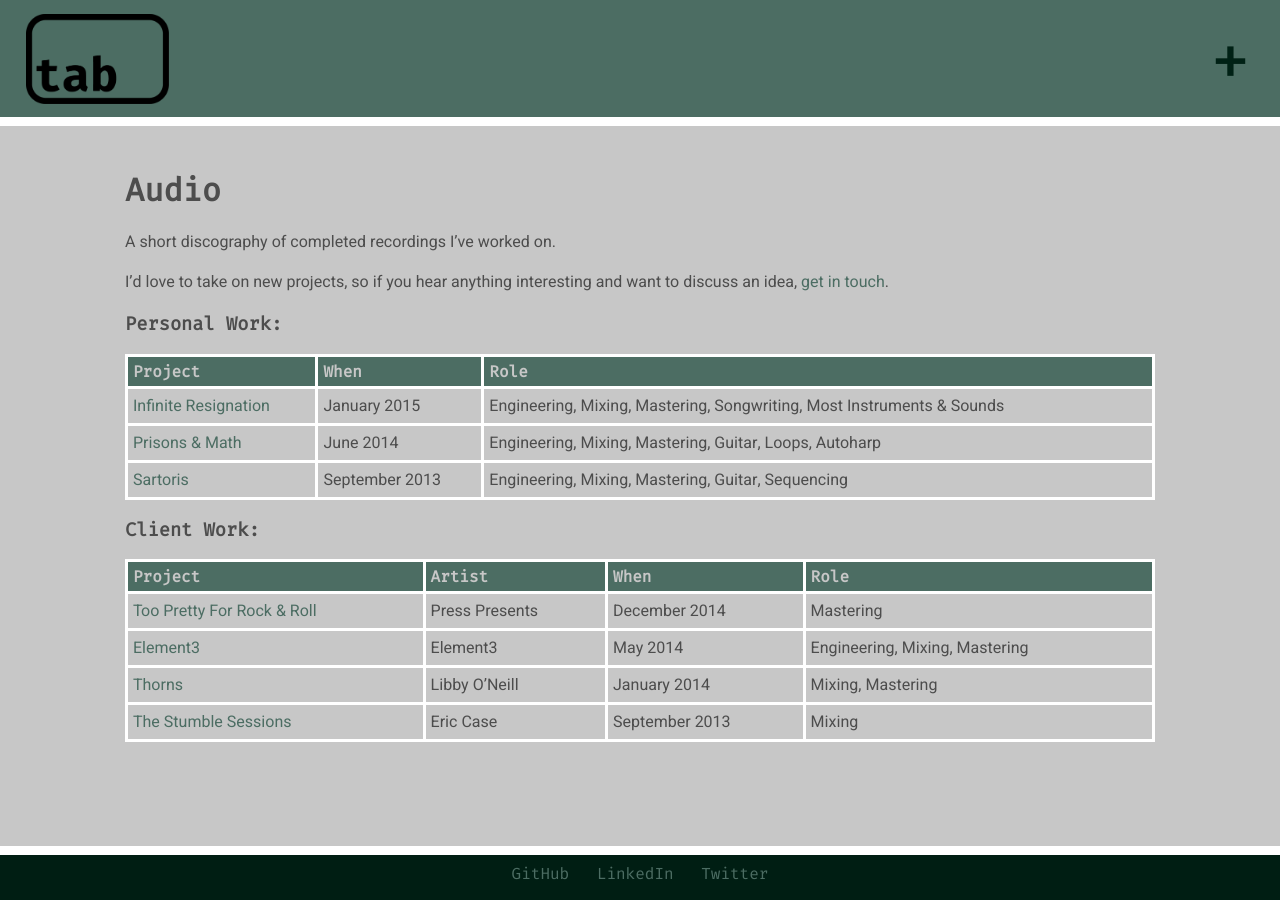
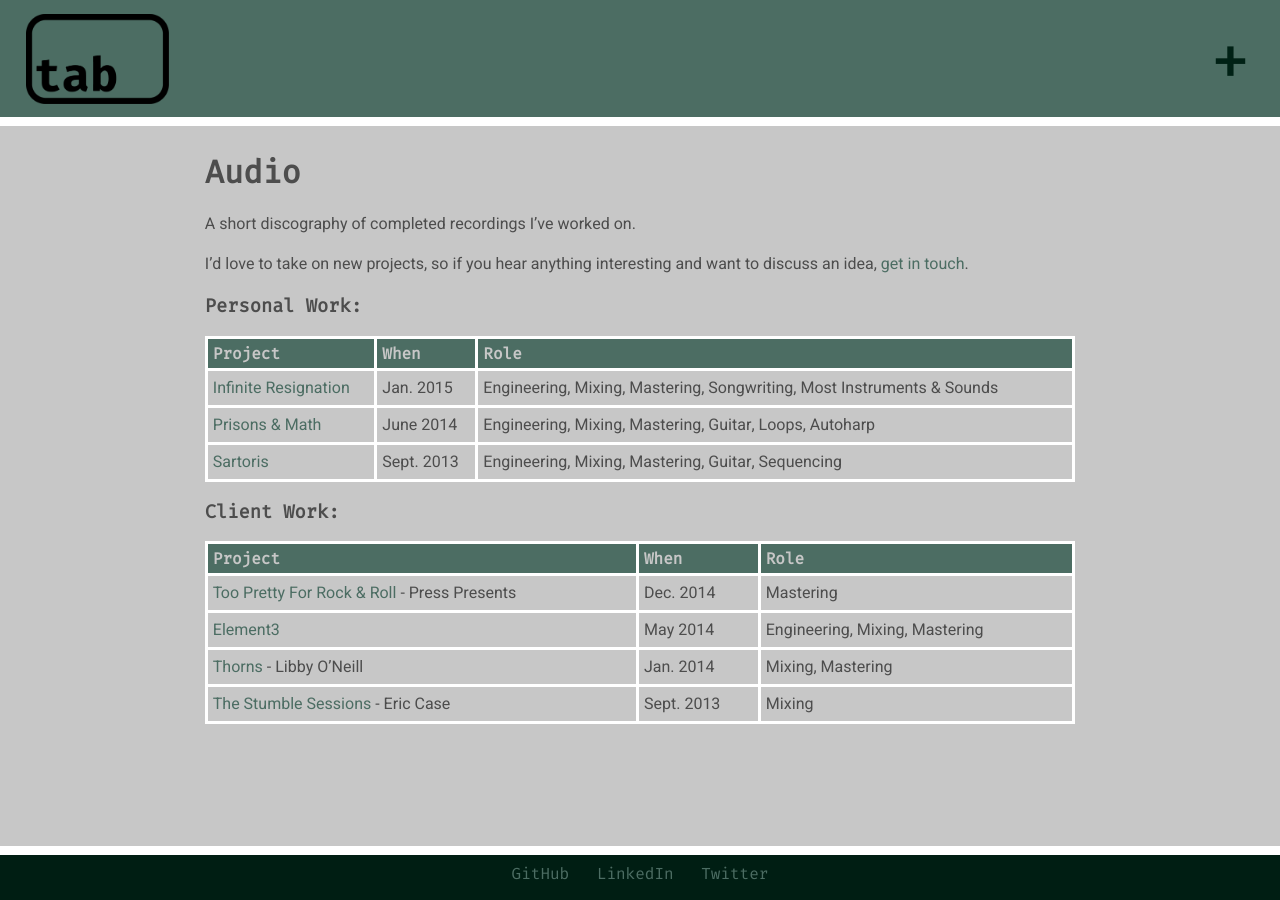
Before and after one commit to tayloraburgess/tayloraburgess.github.io, a Jekyll site: the page built from audio.md, in a window 1280 px wide and 900 px high. Built offline with Jekyll 4.4.1, drawn with Linux system fonts in a browser that asks for light colours.

Commit message:
Fix audio page formatting
Optimize layout & copy of audio page tables for mobile.

Also, finalize padding for main content area.

```diff
--- a/assets/css/main.scss
+++ b/assets/css/main.scss
@@ -28,11 +28,8 @@ body {
 div.content {
   width: 100vw;
   min-height: 100vh;
-  margin: 14vh 0 6vh 0;
-  padding: 20px;
-  padding-top: 45px;
-  padding-left: 125px;
-  padding-right: 125px;
+  margin: 0;
+  padding: 17vh 16vw 9vh 16vw;
   font-family: 'Heebo', sans-serif;
   background-color: $main-back-color;
   color: $text-color;
@@ -67,6 +64,7 @@ code, blockquote {
 }
 table {
   border-collapse: collapse;
+  max-width: 100%;
   width: 100%;
 }
 td {
--- a/audio.md
+++ b/audio.md
@@ -10,14 +10,14 @@ I'd love to take on new projects, so if you hear anything interesting and want t
 ### Personal Work:
 
 **Project** | **When** | **Role**
-[Infinite Resignation](http://presssounds.bandcamp.com/album/press-presents-infinite-resignation) | January 2015 | Engineering, Mixing, Mastering, Songwriting, Most Instruments & Sounds
+[Infinite Resignation](http://presssounds.bandcamp.com/album/press-presents-infinite-resignation) | Jan. 2015 | Engineering, Mixing, Mastering, Songwriting, Most Instruments & Sounds
 [Prisons & Math](http://presssounds.bandcamp.com/album/prisons-math) | June 2014 | Engineering, Mixing, Mastering, Guitar, Loops, Autoharp
-[Sartoris](http://presssounds.bandcamp.com/album/sartoris) | September 2013 | Engineering, Mixing, Mastering, Guitar, Sequencing
+[Sartoris](http://presssounds.bandcamp.com/album/sartoris) | Sept. 2013 | Engineering, Mixing, Mastering, Guitar, Sequencing
 
 ### Client Work:
 
-**Project** | **Artist** | **When** | **Role**
-[Too Pretty For Rock & Roll](http://presssounds.bandcamp.com/album/press-presents-too-pretty-for-rock-roll) | Press Presents | December 2014 | Mastering
-[Element3](http://element3.org/music/) | Element3 | May 2014 | Engineering, Mixing, Mastering
-[Thorns](https://libbyoneill.bandcamp.com/album/thorns) | Libby O'Neill | January 2014 | Mixing, Mastering
-[The Stumble Sessions](https://ericcase.bandcamp.com/album/the-stumble-sessions) | Eric Case | September 2013 | Mixing
+**Project** | **When** | **Role**
+[Too Pretty For Rock & Roll](http://presssounds.bandcamp.com/album/press-presents-too-pretty-for-rock-roll) - Press Presents | Dec. 2014 | Mastering
+[Element3](http://element3.org/music/) | May 2014 | Engineering, Mixing, Mastering
+[Thorns](https://libbyoneill.bandcamp.com/album/thorns) - Libby O'Neill | Jan. 2014 | Mixing, Mastering
+[The Stumble Sessions](https://ericcase.bandcamp.com/album/the-stumble-sessions) - Eric Case | Sept. 2013 | Mixing
```
